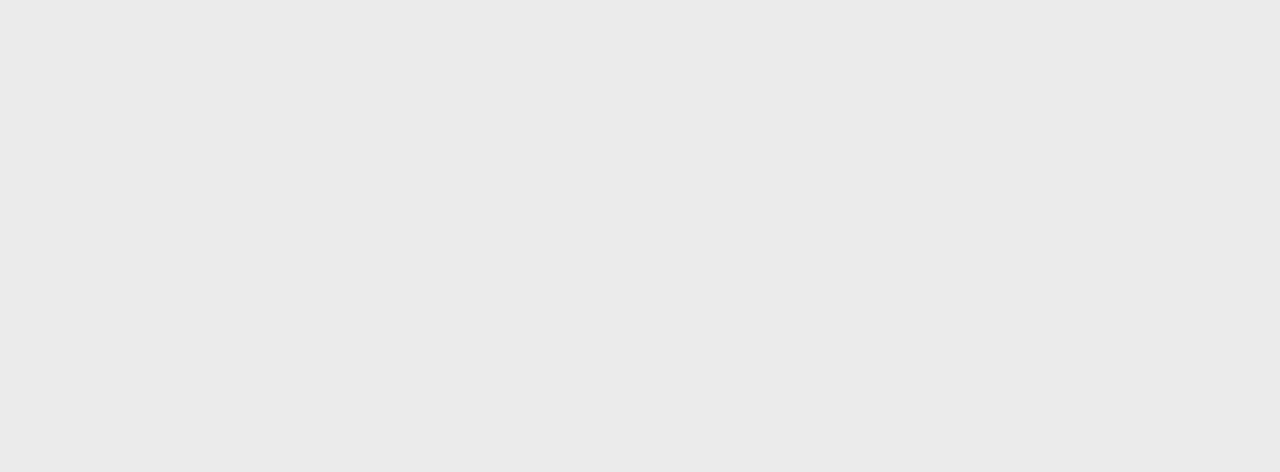
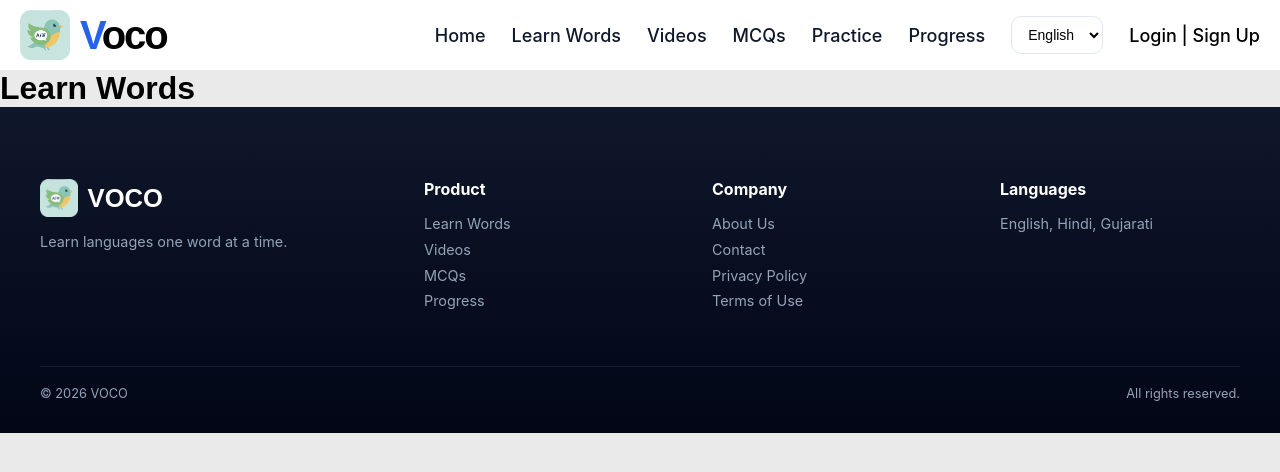
Before and after one commit to Meettomb/Voco-MERN, a React (Create React App) app: page /learn-words in a window 1280 px wide. Before the commit this address had no page. Shown: the top 472 px of the page. Built offline with nearby package versions, Linux system fonts and the light colour scheme.

Commit message:
feat: LearnWords Component added

```diff
--- a/src/App.js
+++ b/src/App.js
@@ -6,6 +6,7 @@ import SignIn from "./Components/SIgnInPopup";
 import RegisterPopup from "./Components/RegisterPopup";
 import OtpVerify from "./Components/OtpVerify";
 import MainLayout from "./MainLayout";
+import LearnWords from "./Components/LearnWords";
 
 function App() {
   const [authView, setAuthView] = useState(null);
@@ -17,6 +18,7 @@ function App() {
         {/* Pages WITH Header + Footer */}
         <Route element={<MainLayout onOpen={() => setAuthView("login")} />}>
           <Route path="/" element={<Home />} />
+          <Route path="/learn-words" element={<LearnWords />} />
           <Route path="OtpVerify" element={<OtpVerify />} />
         </Route>
 
--- /dev/null
+++ b/src/Components/LearnWords.js
@@ -0,0 +1,9 @@
+import React from "react";
+
+function LearnWords(){
+    return(
+        <div>
+            <h1>Learn Words</h1>
+        </div>
+    )
+}export default LearnWords;
```
